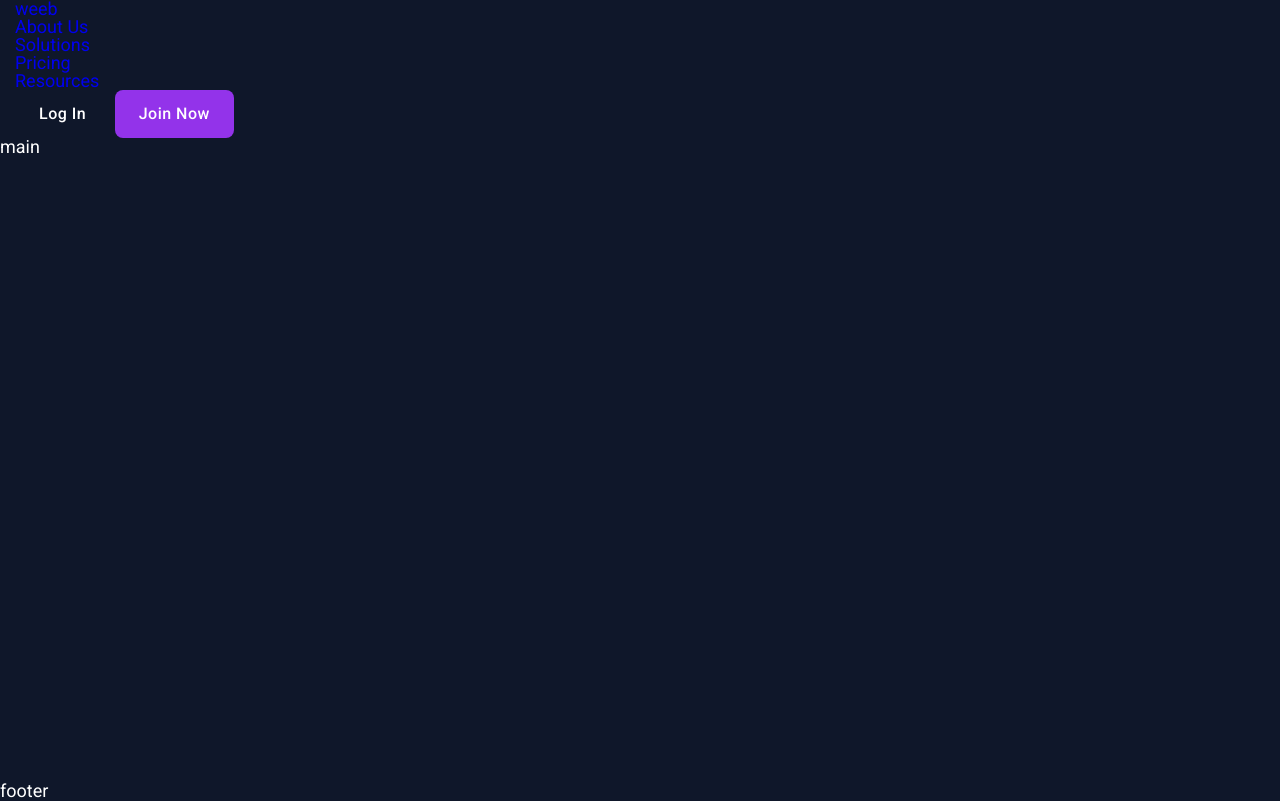
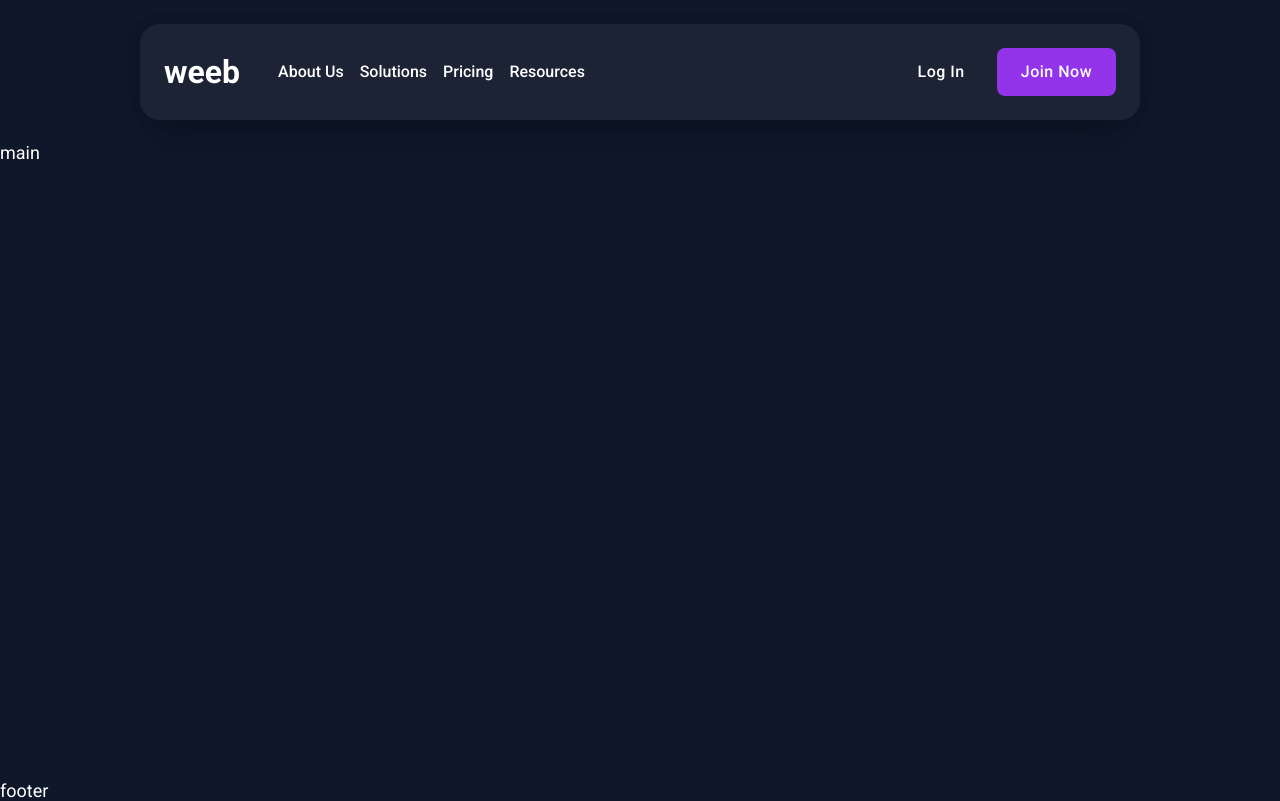
Before and after one commit to Katherine-Kapinus/Weeb, a plain HTML site: page Index.html in a window 1280 px wide. Drawn offline with Linux system fonts and the light colour scheme.

Commit message:
header without adaptive

```diff
--- a/Index.html
+++ b/Index.html
@@ -2,7 +2,7 @@
 <html lang="en">
     <head>
         <meta charset="UTF-8">
-        <meta name="viewport" content="width=device-width, initial-scale=1.0">
+        <meta name="viewport" content="width=device-width, initial-scale=1.0, maximum-scale=1.0, user-scalable=0">
         <link href="https://fonts.googleapis.com/css?family=Roboto:regular,500,700,800" rel="stylesheet" />
         <link rel="stylesheet" href="css/style.css">
         <link rel="shourtcut icon" href="img/favicon.ico">
@@ -12,6 +12,8 @@
         <div class="wrapper">
             <header class="header">
                 <div class="header__container">
+                    <div class="header__body">
+                        <div class="header__logo-and-menu">
                             <a href="#" class="header__link-logo">weeb</a>
                             <div class="header__menu menu">
                                 <ul class="menu__list">
@@ -29,9 +31,13 @@
                                     </li>
                                 </ul>
                             </div>
+                        </div>
+                        <div class="header__buttons">
                             <div class="header__actions actions-header">
                                 <a href="#" class="actions-header__button button">Log In</a>
                                 <a href="#" class="actions-header__button button button--purple">Join Now</a>
+                            </div>
+                        </div>
                     </div>
                 </div>
             </header>
--- /dev/null
+++ b/css/header.css
@@ -0,0 +1,6 @@
+.header__body {
+  max-width: 1000px;
+  box-shadow: 0 0 15px 0 rgb(255, 251, 5), 0 25px 50px -12px rgba(0, 0, 0, 0.25);
+  border-radius: 20px;
+  background-color: rgb(192, 124, 40);
+}
--- /dev/null
+++ b/scss/_header.scss
@@ -0,0 +1,70 @@
+.header {
+
+    &__container {
+    }
+
+    &__body {
+        background-color: rgba(255, 255, 255, 0.05);
+        box-shadow: 0 0 15px 0 rgba(0,0,0,.07),0 25px 50px -12px rgba(0,0,0,.25);
+        max-width: 1000px;
+        border-radius: 20px;
+        display: flex;
+        margin: 24px auto;
+        padding: 24px;
+        align-items: center;
+        justify-content: space-between;
+        & a{
+            color: $primary-color;
+        }
+    }
+    &__logo-and-menu{
+        display: flex;
+        gap: 38px;
+        align-items: center;
+    }
+
+    &__link-logo {
+        font-size: 32px;
+        font-weight: 700;
+        line-height: 35px;
+    }
+
+    &__menu {
+
+    }
+
+    &__buttons{
+
+    }
+
+    &__actions {
+
+    }
+}
+.menu {
+
+    &__list {
+        display: flex;
+        column-gap: 16px;
+        justify-content: center;
+    }
+
+    &__item {
+    }
+
+    &__link {
+        font-size: 16px;
+        line-height: 24px;
+        font-weight: 500;
+    }
+}
+.actions-header {
+    display: flex;
+    gap: 8px;
+
+    &__button {
+        font-size: 16px;
+        font-weight: 500;
+        line-height: 24px;
+    }
+}
--- a/scss/style.scss
+++ b/scss/style.scss
@@ -2,6 +2,7 @@
 @import 'function';
 @import 'variables';
 @import 'components';
+
 
 
 //- загальні стилі
@@ -30,35 +31,4 @@ body{
     padding-inline: 15px;
 }
 
-
-//- header
-.header {
-
-    &__container {
-    }
-
-    &__link-logo {
-    }
-
-    &__menu {
-    }
-
-    &__actions {
-    }
-}
-.menu {
-
-    &__list {
-    }
-
-    &__item {
-    }
-
-    &__link {
-    }
-}
-.actions-header {
-
-    &__button {
-    }
-}
+@import 'header';
```
Also changed, not shown: css/style.css, scss/_components.scss (renamed from scss/components.scss), scss/_variables.scss (renamed from scss/variables.scss). Lines whose indentation alone changed are shown as unchanged.
